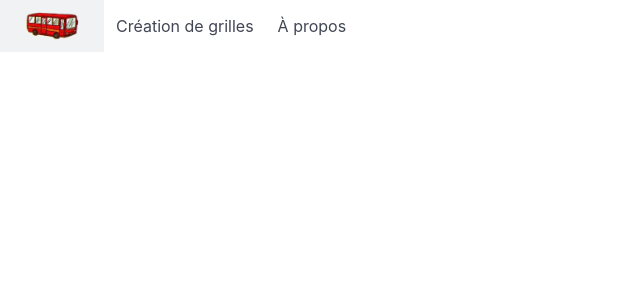
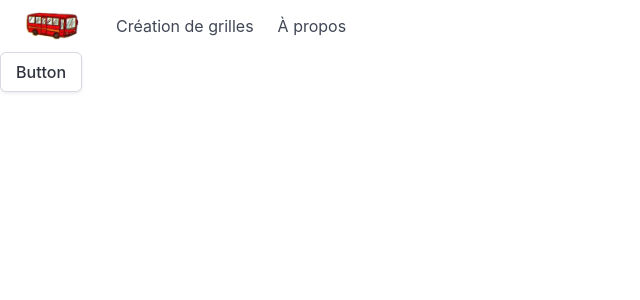
Before and after one commit to Docarchi/RebusGridCreator, a React (Vite) app: page /RebusGridCreator/GridCreation in a window 1280 px wide. Shown: the top 300 px of the page, without its empty margins (0-640 px from the left). Built offline with nearby package versions, Linux system fonts and the light colour scheme.

Commit message:
add new page

```diff
--- a/src/App.jsx
+++ b/src/App.jsx
@@ -1,6 +1,7 @@
 import { Navbar } from "./components/navbar/Navbar"
 import {MyRouter} from "./components/router/Router"
 
+/*App function*/
 function App() {
   return <div>
     <Navbar/>
--- /dev/null
+++ b/src/components/gridcreation/gridcreation.jsx
@@ -0,0 +1,3 @@
+export function GridCreation() {
+    return <a className="button">Button</a>
+}
--- a/src/components/navbar/Navbar.jsx
+++ b/src/components/navbar/Navbar.jsx
@@ -17,7 +17,7 @@ export function Navbar() {
 
       <div id="navbarBasicExample" className="navbar-menu">
         <div className="navbar-start">
-          <Link className="navbar-item" to="/RebusGridCreator/RebusGridCreator/">
+          <Link className="navbar-item" to='/RebusGridCreator/GridCreation/'>
             Création de grilles
           </Link>
 
--- a/src/components/router/Router.jsx
+++ b/src/components/router/Router.jsx
@@ -1,14 +1,14 @@
 import { Routes, Route } from 'react-router-dom';
 
 import {HomePage} from '../homepage/home';
-{/*import GridCreator from '../pages/GridCreator';*/}
+import {GridCreation} from '../gridcreation/gridcreation';
 
 export const MyRouter = () => {
   return (
-    <Routes> {/* The Switch decides which component to show based on the current URL.*/}
-        <Route exact path='/RebusGridCreator/' element={<HomePage/>}/>
-        <Route exact path='/RebusGridCreator/Home/' element={<HomePage/>}/>
-      {/*<Route exact path='/gridcreation' component={GridCreator}></Route>*/}
+    <Routes>
+        <Route path='/RebusGridCreator/' element={<HomePage/>}/>
+        <Route path='/RebusGridCreator/Home/' element={<HomePage/>}/>
+        <Route path='/RebusGridCreator/GridCreation/' element={<GridCreation/>}/>
     </Routes>
   );
 }
```
